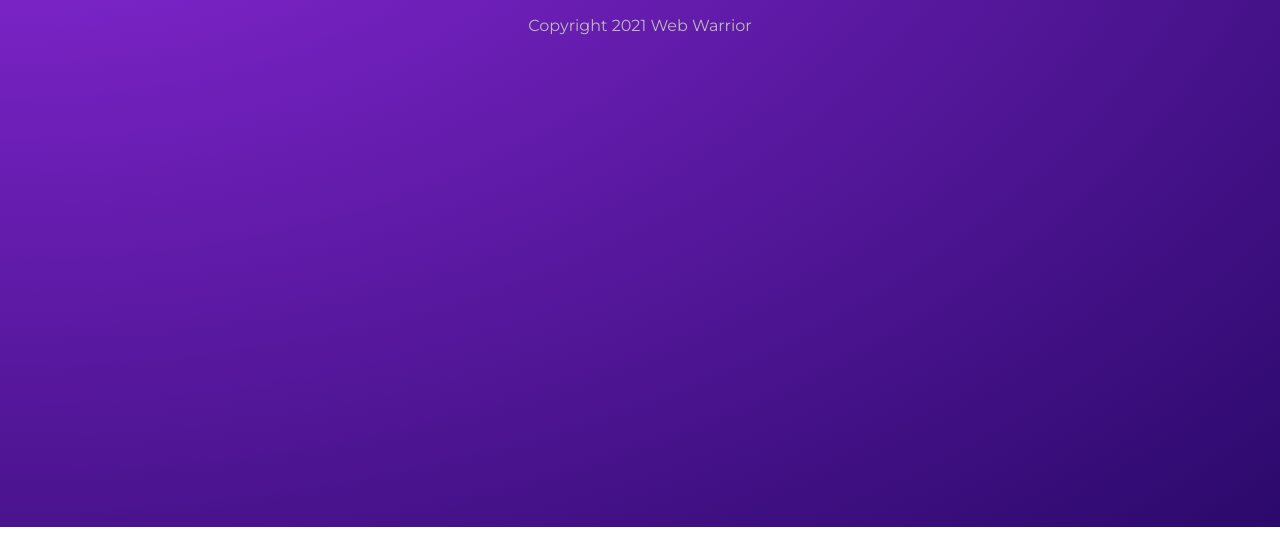
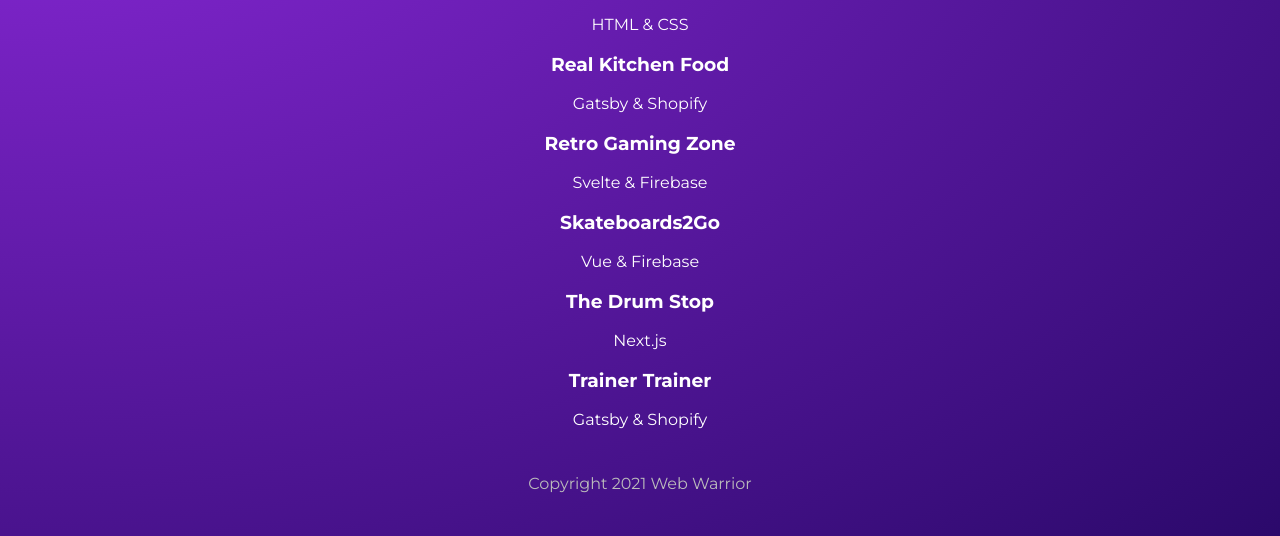
Before and after one commit to milkon19960801/Gatsby-Portfolio, a Gatsby site: page /projects in a window 1280 px wide. Shown: the part 273-809 px from the top of the page. Built offline with nearby package versions, Linux system fonts and the light colour scheme; Gatsby itself is replaced by a stand-in of ours.

Commit message:
fetching and listing data

```diff
--- a/src/pages/projects/index.js
+++ b/src/pages/projects/index.js
@@ -1,14 +1,43 @@
+import { graphql, Link } from "gatsby"
 import React from "react"
 import Layout from "../../components/Layout"
 import * as styles from "../../styles/projects.module.css"
 
-export default function Projects() {
+export default function Projects({ data }) {
+  const projects = data.allMarkdownRemark.nodes
+  console.log(projects)
   return (
     <Layout>
       <div className={styles.portfolio}>
         <h2>Protfolio</h2>
         <h3>Projects & Websites i've Created</h3>
+        <div>
+          {projects.map(project => (
+            <Link to={`/projects/${project.frontmatter.slug}`} key={project.id}>
+              <div>
+                <h3>{project.frontmatter.title}</h3>
+                <p>{project.frontmatter.stack}</p>
+              </div>
+            </Link>
+          ))}
+        </div>
       </div>
     </Layout>
   )
 }
+
+//export page query
+export const query = graphql`
+  query ProjectsPage {
+    allMarkdownRemark {
+      nodes {
+        frontmatter {
+          title
+          stack
+          slug
+        }
+        id
+      }
+    }
+  }
+`
```
